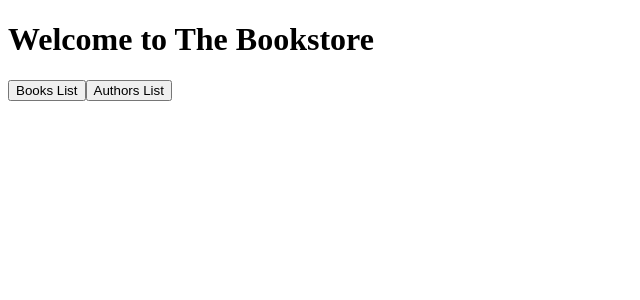
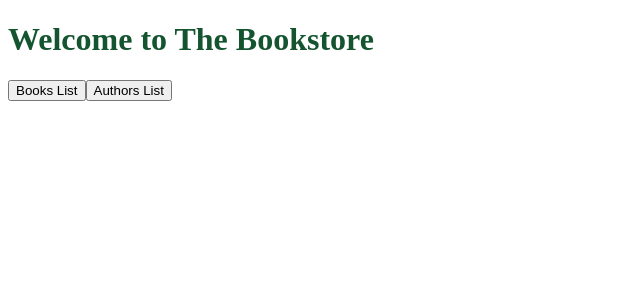
Before and after one commit to jbrasko2/bookstore-frontend, a React (Create React App) app: page / in a window 1280 px wide. Shown: the top 300 px of the page, without its empty margins (0-640 px from the left). Built offline with nearby package versions, Linux system fonts and the light colour scheme.

Commit message:
add basic CSS

```diff
--- /dev/null
+++ b/src/index.css
@@ -0,0 +1,11 @@
+a {
+  color: rgb(20, 85, 48);
+}
+
+a:hover {
+  color: rgb(51, 155, 96);
+}
+
+h1, h2, h3, h4 {
+  color: rgb(20, 85, 48);
+}
--- a/src/index.js
+++ b/src/index.js
@@ -2,6 +2,7 @@ import React from 'react'
 import ReactDOM from 'react-dom'
 import App from './App'
 import { BrowserRouter as Router } from 'react-router-dom'
+import './index.css'
 
 ReactDOM.render(
   <React.StrictMode>
```
